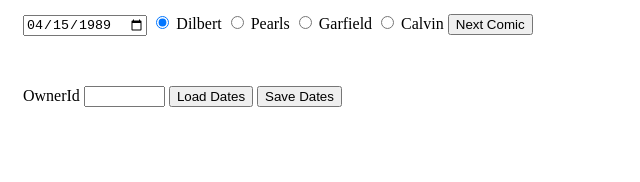
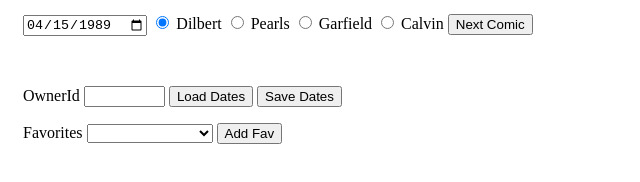
Before and after one commit to raddevus/ComicReader, a plain HTML site: page index.htm in a window 1280 px wide. Shown: the whole page, without its empty margins (0-640 px from the left). Drawn offline with Linux system fonts and the light colour scheme.

Commit message:
Added initial controls (option-select and button) and basic prototype code to save favorite comic strip URLs into drop list.  Still need to persist values to file for later retrieval.

```diff
--- a/index.htm
+++ b/index.htm
@@ -30,6 +30,15 @@
             <button id="saveComicDatesButton" onclick="saveComicDatesViaApi()" >Save Dates</button>
             <span id="message"></span>
         </p>
+        <p>
+            <label for="favorites">Favorites</label>
+            <select id="favorites" onchange="navigateToFavorite()">
+                <option value=""></option>
+                <option value="http://raddev.us">raddev.us</option>
+                <option value="http://raddev.us/craftsw">raddev.us/craftsw</option>
+            </select>
+            <button id="addFavorite" onClick="addNewFavorite()">Add Fav</button>
+        </p>
         <div id="hidden"></div>
 	</body>
 </html>
--- a/main.js
+++ b/main.js
@@ -314,6 +314,22 @@
     console.log("final url: " + url);
 }
 
+function navigateToFavorite(){
+  var navUrl = document.querySelector("#favorites").value;
+  if (navUrl != ""){
+    window.open(navUrl, "_blank");
+  }
+}
+
+function addNewFavorite(){
+  var favControl =  document.querySelector("#favorites");
+  var currentHref = document.querySelector("#sourceUrl").href;
+  var opt = document.createElement('option');
+    opt.value = currentHref;
+    opt.innerHTML = currentHref;
+  favControl.appendChild(opt);
+}
+
 
 Date.prototype.yyyymmdd = function(delimiter) {
     if (delimiter === undefined){
```
